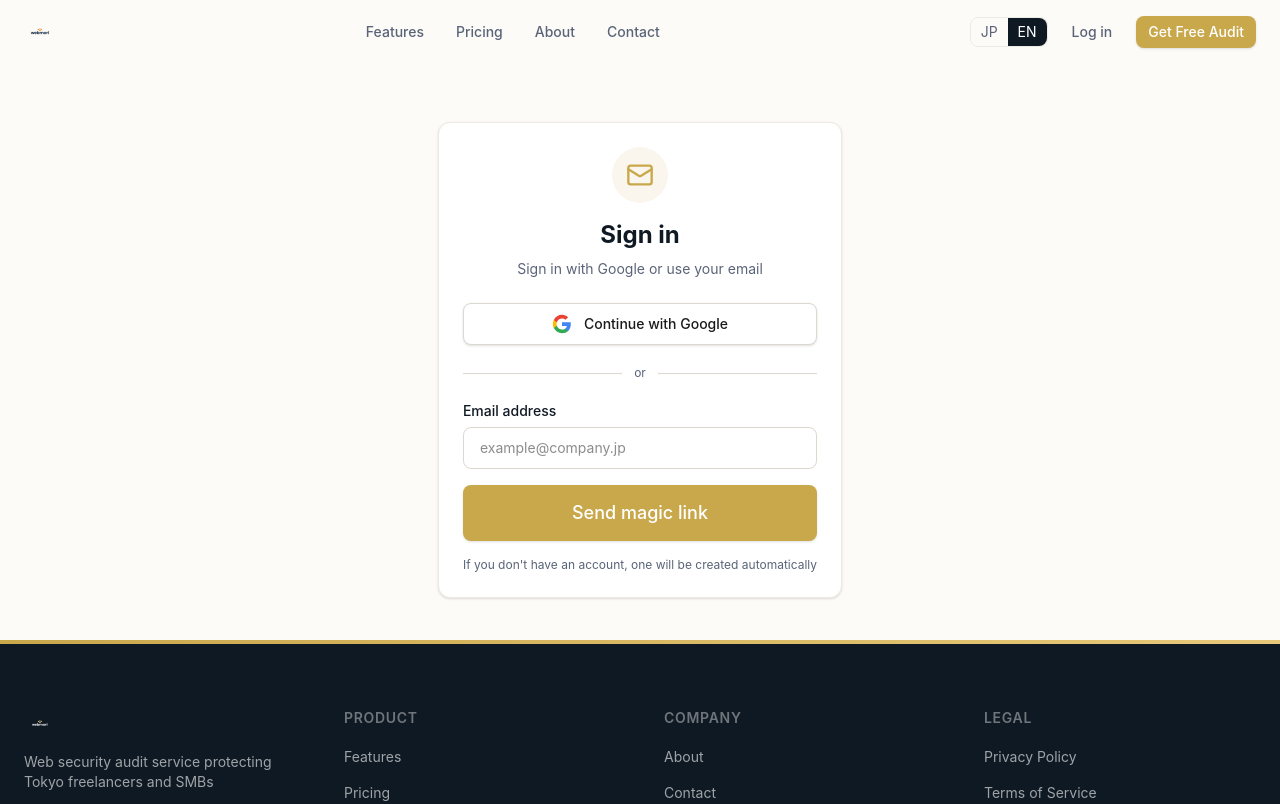
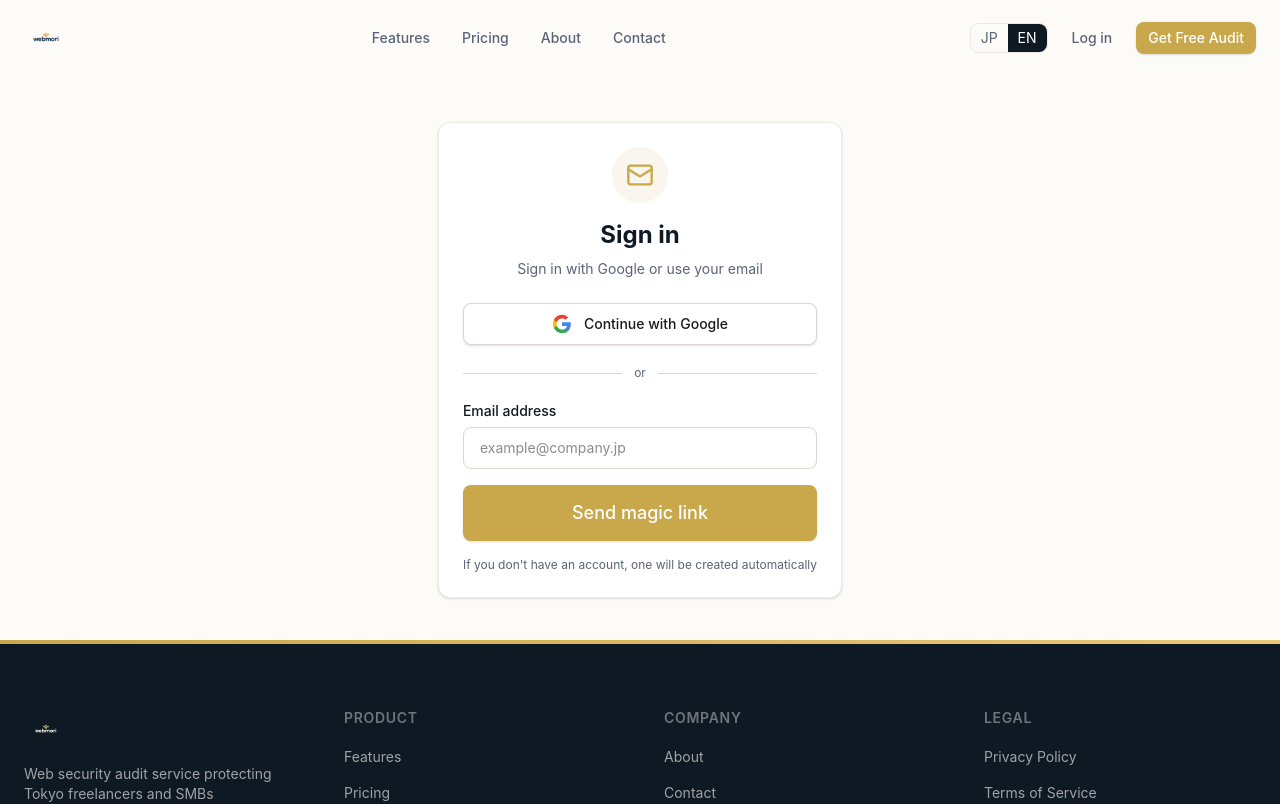
Before and after one commit to daitok6/WebMori, a Next.js app: page /en/auth/signin in a window 1280 px wide. Shown: the top 804 px of the page. Built offline with nearby package versions, Linux system fonts and the light colour scheme.

Commit message:
fix: increase logo sizes to compensate for PNG transparent padding
Co-Authored-By: Claude Sonnet 4.6 <noreply@anthropic.com>

```diff
--- a/src/components/admin/admin-nav.tsx
+++ b/src/components/admin/admin-nav.tsx
@@ -49,7 +49,7 @@ export function AdminNav() {
       <aside className="hidden md:flex w-56 shrink-0 bg-navy-dark text-white flex-col">
         <div className="px-6 py-5 border-b border-white/10">
           <Link href="/" className="block">
-            <Image src="/logo-on-dark.png" alt="WebMori" width={120} height={32} className="h-7 w-auto" />
+            <Image src="/logo-on-dark.png" alt="WebMori" width={150} height={40} className="h-10 w-auto" />
           </Link>
           <span className="text-xs text-white/40">Admin Panel</span>
         </div>
@@ -59,7 +59,7 @@ export function AdminNav() {
       {/* Mobile header */}
       <div className="flex md:hidden w-full h-14 items-center justify-between bg-navy-dark text-white px-4 border-b border-white/10">
         <Link href="/" className="flex items-center gap-2">
-          <Image src="/logo-on-dark.png" alt="WebMori" width={100} height={28} className="h-6 w-auto" />
+          <Image src="/logo-on-dark.png" alt="WebMori" width={130} height={36} className="h-9 w-auto" />
           <span className="text-xs text-white/40 ml-1">Admin</span>
         </Link>
         <button
--- a/src/components/dashboard/dashboard-nav.tsx
+++ b/src/components/dashboard/dashboard-nav.tsx
@@ -79,7 +79,7 @@ export function DashboardNav() {
       <aside className="hidden md:flex md:w-60 md:shrink-0 md:flex-col md:border-r md:border-border-light md:bg-white">
         <div className="flex h-16 items-center border-b border-border-light px-6">
           <Link href="/">
-            <Image src="/logo-on-light.png" alt="WebMori" width={120} height={32} className="h-7 w-auto" />
+            <Image src="/logo-on-light.png" alt="WebMori" width={150} height={40} className="h-10 w-auto" />
           </Link>
         </div>
         <nav className="flex-1 overflow-y-auto p-4">{navContent}</nav>
@@ -97,7 +97,7 @@ export function DashboardNav() {
       {/* Mobile header */}
       <div className="flex w-full h-14 items-center justify-between border-b border-border-light bg-white px-4 md:hidden">
         <Link href="/">
-          <Image src="/logo-on-light.png" alt="WebMori" width={120} height={32} className="h-7 w-auto" />
+          <Image src="/logo-on-light.png" alt="WebMori" width={150} height={40} className="h-10 w-auto" />
         </Link>
         <button
           onClick={() => setMobileOpen(!mobileOpen)}
--- a/src/components/layout/footer.tsx
+++ b/src/components/layout/footer.tsx
@@ -15,9 +15,9 @@ export function Footer() {
             <Image
               src="/logo-on-dark.png"
               alt="WebMori"
-              width={148}
-              height={40}
-              className="h-8 w-auto"
+              width={180}
+              height={48}
+              className="h-11 w-auto"
             />
             <p className="mt-3 text-sm text-white/60">
               {t("footer.description")}
--- a/src/components/layout/mobile-menu.tsx
+++ b/src/components/layout/mobile-menu.tsx
@@ -51,9 +51,9 @@ export function MobileMenu({ open, onClose }: MobileMenuProps) {
               <Image
                 src="/logo-on-light.png"
                 alt="WebMori"
-                width={148}
-                height={40}
-                className="h-7 w-auto"
+                width={180}
+                height={48}
+                className="h-10 w-auto"
               />
               <button onClick={onClose} className="p-2 text-text-muted" aria-label="Close menu">
                 <X className="h-5 w-5" />
--- a/src/components/layout/navbar.tsx
+++ b/src/components/layout/navbar.tsx
@@ -43,9 +43,9 @@ export function Navbar() {
             <Image
               src="/logo-on-light.png"
               alt="WebMori"
-              width={148}
-              height={40}
-              className="h-8 w-auto"
+              width={180}
+              height={48}
+              className="h-11 w-auto"
               priority
             />
           </Link>
```
